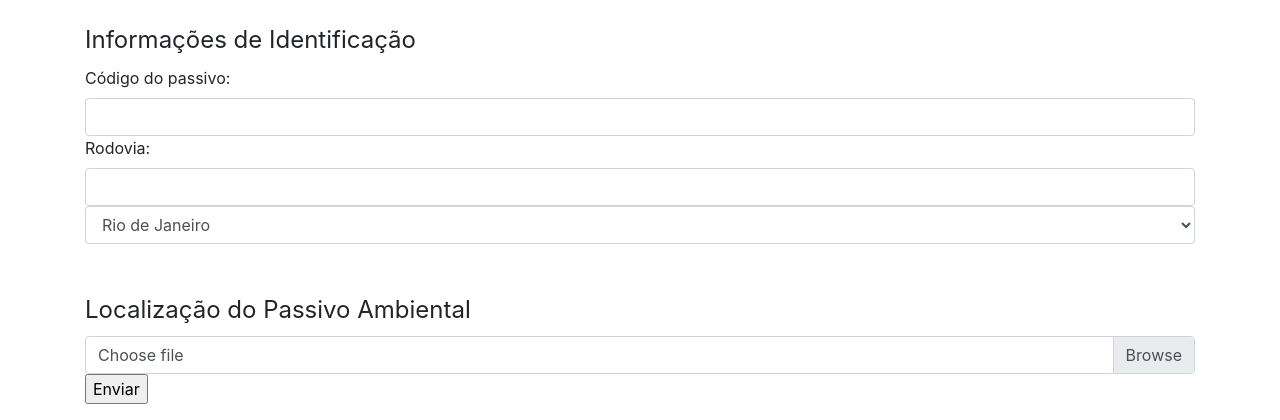
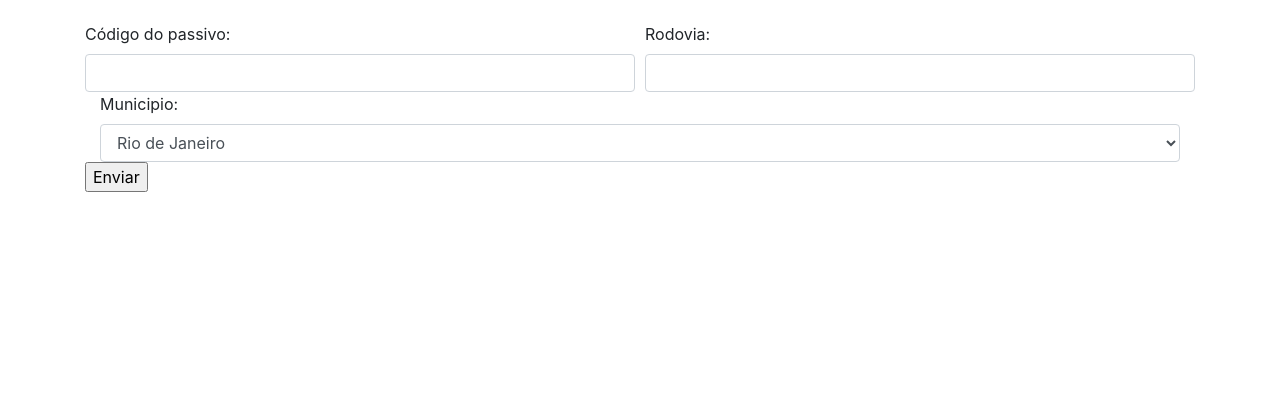
Before and after one commit to Pulizs/Engefoto, a plain HTML site: page Index.html in a window 1280 px wide. Shown: the part 561-981 px from the top of the page. After the commit the page ends 800 px from the top, so only its background shows below. Drawn offline with Linux system fonts and the light colour scheme.

Commit message:
organizando

```diff
--- a/Index.html
+++ b/Index.html
@@ -17,32 +17,25 @@
 
         <img src="imagens/engefotoLogo.jpg" alt=""><br><br>
 
-    <form id="formularioFicha" onsubmit="enviar()" >
-        <div class="form-group">
-
-            <fieldset>
-                <legend>Informações de Identificação</legend>
-
+        <form id="formularioFicha" onsubmit="enviar()">
+            <div class="form-row">
+                <div class="col">
                     <label id="lbcodigopassivo" for="codigopassivo">Código do passivo: </label>
-            <input  class="form-control" id="codigopassivo" type="text" name="codigopassivo">
-
+                    <input class="form-control" id="codigopassivo" type="text" name="codigopassivo">
+                </div>
+                <div class="col">
                     <label id="lbrodovia" for="rodovia">Rodovia: </label>
-            <input id="rodovia"  class="form-control" type="text" name="rodovia">
-
+                    <input id="rodovia" class="form-control" type="text" name="rodovia">
+                </div>
+            </div>
+            <div class="col">
+                <label for="municipio">Municipio: </label>
                 <select class="form-control" name="municipio" id="municipio">
                     <option value="Rio De Janeiro">Rio de Janeiro</option>
                     <option value="Minas Gerais"> Minas Gerais</option>
                 </select>
-        </fieldset><br><br>
-
-        <fieldset>
-            <legend>Localização do Passivo Ambiental</legend>
-            <div class="custom-file">
-                <input type="file" class="custom-file-input" id="customFile">
-                <label class="custom-file-label" for="customFile">Choose file</label>
             </div>
 
-        </fieldset>
 
             <input type="submit" value="Enviar">
     </div>
```
Lines whose indentation alone changed are shown as unchanged.
